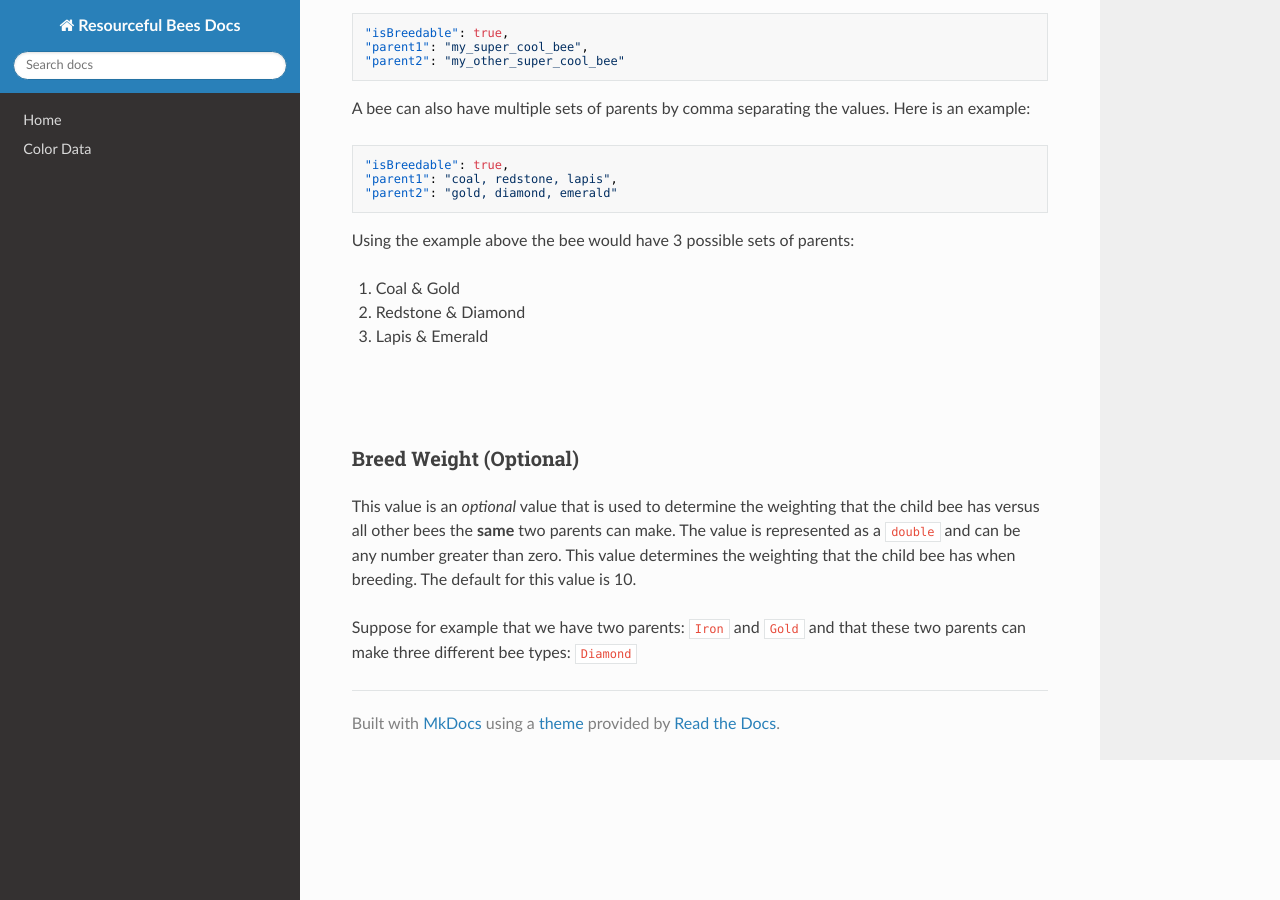
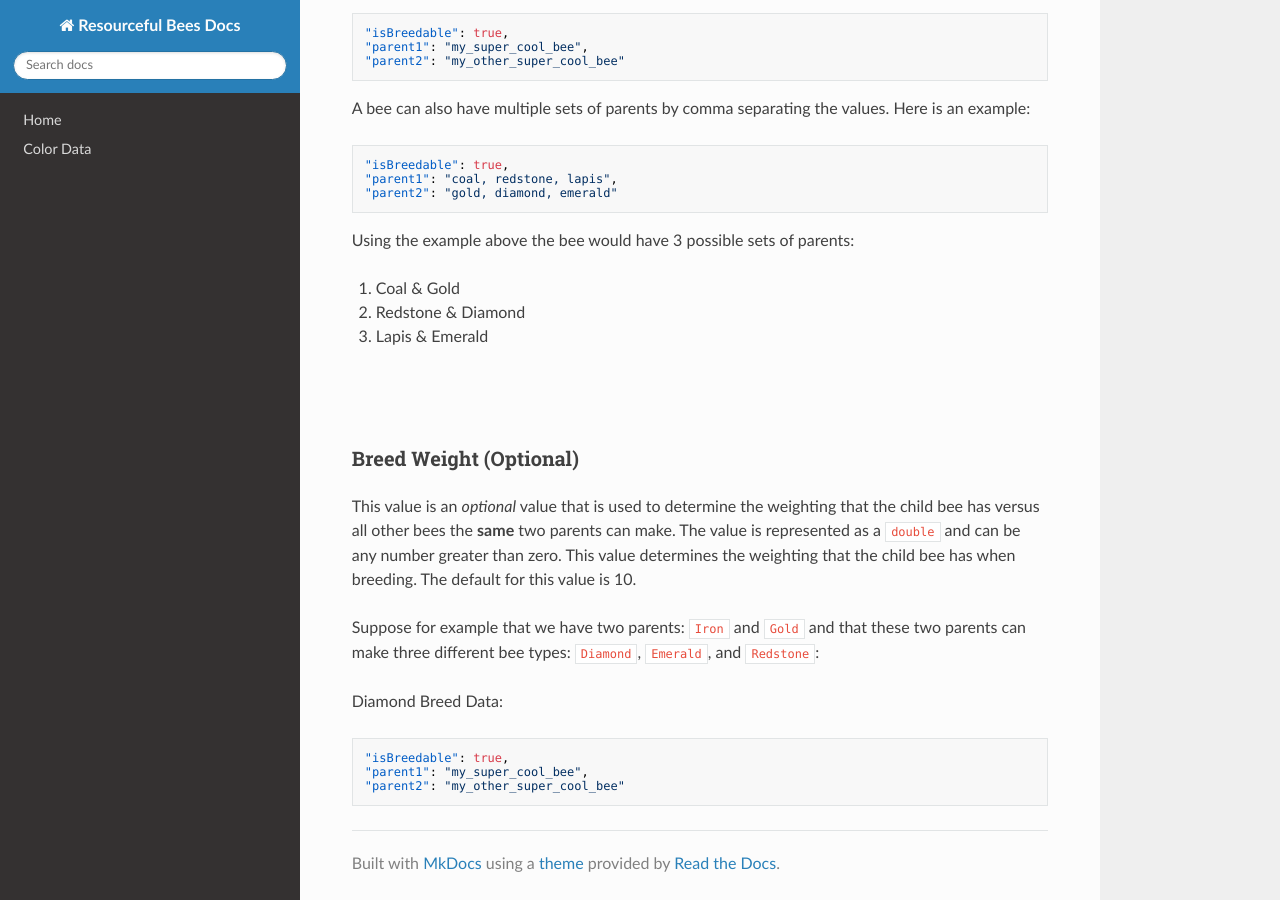
Before and after one commit to Team-Resourceful/ResourcefulBeesDocs, an MkDocs documentation site: the page built from docs/bee_data/breed_data.md, in a window 1280 px wide and 900 px high, scrolled down 873 px. Built offline with MkDocs 1.6.1, drawn with Linux system fonts in a browser that asks for light colours; nearby versions of some CDN libraries.

Commit message:
docs/bee_data/breed_data.md updated from https://stackedit.io/

````diff
--- a/docs/bee_data/breed_data.md
+++ b/docs/bee_data/breed_data.md
@@ -52,9 +52,16 @@ Using the example above the bee would have 3 possible sets of parents:
 
 This value is an  _optional_  value that is used to determine the weighting that the child bee has versus all other bees the **same** two parents can make. The value is represented as a `double` and can be any number greater than zero. This value determines the weighting that the child bee has when breeding. The default for this value is 10.
 
-Suppose for example that we have two parents: `Iron` and `Gold` and that these two parents can make three different bee types: `Diamond`
+Suppose for example that we have two parents: `Iron` and `Gold` and that these two parents can make three different bee types: `Diamond`, `Emerald`, and `Redstone`:
+
+Diamond Breed Data:
+```json
+"isBreedable": true,
+"parent1": "my_super_cool_bee",
+"parent2": "my_other_super_cool_bee"
+```
 <!--stackedit_data:
-eyJoaXN0b3J5IjpbMTg1MTYxODcwMCwtMTk5Mjk0NTQxOCwtMT
+eyJoaXN0b3J5IjpbLTc2MjU3NjU0MSwtMTk5Mjk0NTQxOCwtMT
 ExMzk3ODgxMCwxMDc4MDUwNTIsLTc1MzkxNzMwMSw4MTAwMTc3
 MTldfQ==
 -->
````
